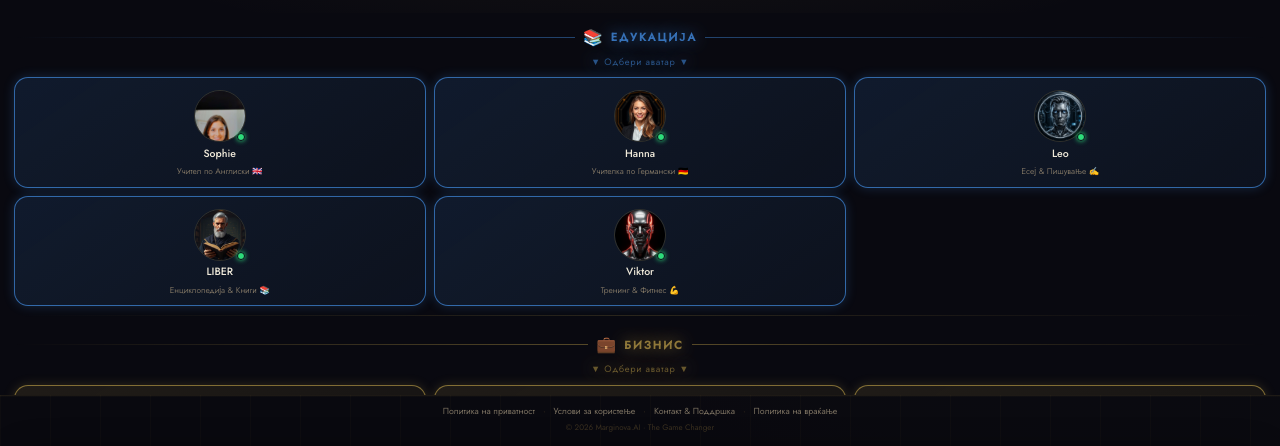
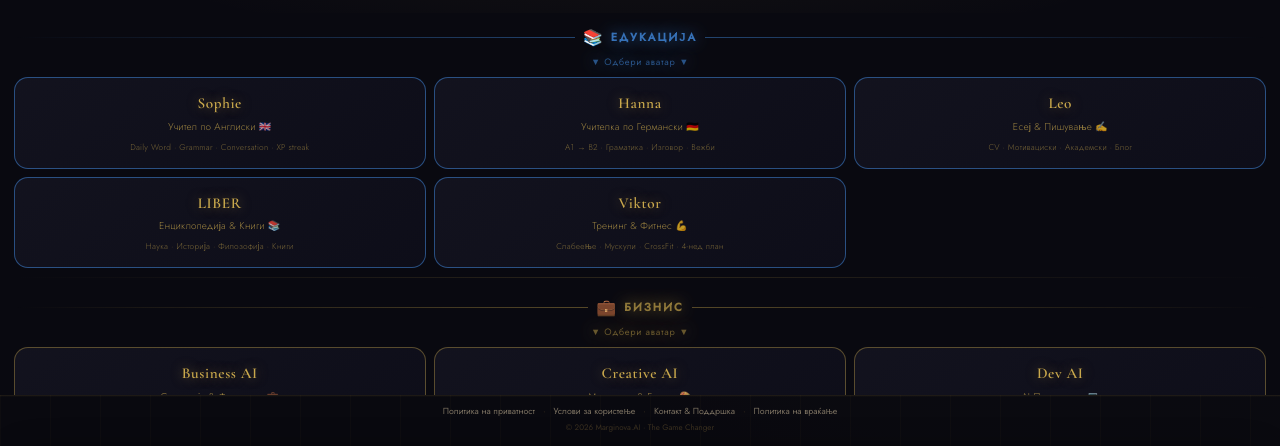
Before and after one commit to milenkovboris5-lgtm/marginova-ai-2, a plain HTML site: page index.html in a window 1280 px wide. Shown: the part 354-800 px from the top of the page. Drawn offline with nearby package versions, Linux system fonts and the light colour scheme.

Commit message:
Update index.html

```diff
--- a/index.html
+++ b/index.html
@@ -943,7 +943,7 @@ nav::after{
     .ag-card.edu:hover,.ag-card.edu.selected{border-color:#4a9eff;box-shadow:0 0 12px rgba(74,158,255,0.2);}
     .ag-card.health:hover,.ag-card.health.selected{border-color:#2ddc7a;box-shadow:0 0 12px rgba(45,220,122,0.2);}
     .ag-card.biz:hover,.ag-card.biz.selected{border-color:var(--gold);box-shadow:0 0 12px rgba(201,168,76,0.2);}
-    .ag-card{background:linear-gradient(145deg,rgba(19,19,31,0.95),rgba(14,14,26,0.9));border-radius:14px;padding:0.75rem 0.35rem 0.6rem;display:flex;flex-direction:column;align-items:center;gap:0.35rem;cursor:pointer;transition:border-color 0.2s,transform 0.15s,box-shadow 0.2s;text-align:center;animation:fadeUp 0.35s ease both;}
+    .ag-card{background:linear-gradient(145deg,rgba(19,19,31,0.97),rgba(14,14,26,0.95));border-radius:14px;padding:1rem 0.7rem 0.9rem;display:flex;flex-direction:column;align-items:center;justify-content:center;gap:0.45rem;cursor:pointer;transition:border-color 0.2s,transform 0.15s,box-shadow 0.2s;text-align:center;animation:fadeUp 0.35s ease both;min-height:90px;}
     @keyframes fadeUp{from{opacity:0;transform:translateY(8px);}to{opacity:1;transform:translateY(0);}}
     @keyframes pulse-edu{0%,100%{opacity:1;text-shadow:0 0 8px rgba(74,158,255,0.6);}50%{opacity:0.7;text-shadow:0 0 16px rgba(74,158,255,1);}}
     @keyframes pulse-health{0%,100%{opacity:1;text-shadow:0 0 8px rgba(45,220,122,0.6);}50%{opacity:0.7;text-shadow:0 0 16px rgba(45,220,122,1);}}
@@ -958,9 +958,14 @@ nav::after{
     .ag-img-wrap{position:relative;width:52px;height:52px;}
     .ag-img{width:52px;height:52px;border-radius:50%;object-fit:cover;border:1.5px solid var(--border);transition:border-color 0.2s,box-shadow 0.2s;}
     .ag-online{position:absolute;bottom:1px;right:1px;width:8px;height:8px;border-radius:50%;background:var(--green);border:1.5px solid var(--bg2);box-shadow:0 0 5px var(--green);}
-    .ag-name{font-size:0.66rem;font-weight:500;color:var(--text);line-height:1.2;}
-    .ag-role{font-size:0.52rem;color:var(--muted);line-height:1.3;}
-    .ag-tag{font-size:0.44rem;padding:1px 5px;border-radius:50px;font-weight:600;letter-spacing:0.06em;margin-top:1px;}
+    .ag-name{font-family:'Cormorant Garamond',serif;font-size:0.95rem;font-weight:600;color:var(--gold);line-height:1.2;letter-spacing:0.04em;text-shadow:0 0 12px rgba(201,168,76,0.5);}
+    .ag-role{font-size:0.62rem;color:rgba(201,168,76,0.75);line-height:1.4;font-family:'Jost',sans-serif;font-weight:300;letter-spacing:0.02em;}
+    .ag-tag{font-size:0.44rem;padding:1px 5px;border-radius:50px;font-weight:600;letter-spacing:0.06em;margin-top:2px;}
+    .ag-desc{font-size:0.52rem;color:rgba(201,168,76,0.55);line-height:1.4;letter-spacing:0.03em;font-family:'Jost',sans-serif;font-weight:300;margin-top:1px;}
+    .ag-card.edu{border:1.5px solid rgba(74,158,255,0.45);}
+    .ag-card.edu:hover,.ag-card.edu.selected{border-color:#4a9eff;box-shadow:0 0 14px rgba(74,158,255,0.25);}
+    .ag-card.biz{border:1.5px solid rgba(201,168,76,0.4);}
+    .ag-card.biz:hover,.ag-card.biz.selected{border-color:var(--gold);box-shadow:0 0 14px rgba(201,168,76,0.25);}
     .ag-free{background:rgba(45,220,122,0.12);color:var(--green);border:1px solid rgba(45,220,122,0.25);}
     .ag-pro{background:rgba(201,168,76,0.12);color:var(--gold);border:1px solid rgba(201,168,76,0.25);}
     .ag-divider{height:1px;margin:0.3rem 0.85rem;background:linear-gradient(90deg,transparent,var(--border),transparent);}
@@ -1021,27 +1026,36 @@ nav::after{
       </div>
       <div class="ag-grid">
 
-        <div class="ag-card edu" style="border:1.5px solid rgba(74,158,255,0.6) !important;background:linear-gradient(145deg,rgba(74,158,255,0.12),rgba(74,158,255,0.06)) !important;box-shadow:0 0 12px rgba(74,158,255,0.2);" id="item-sophie" onclick="selectAvatarGrid(this,'sophie','Sophie','avatar-sophie.png')" data-role-mk="English Teacher 🇬🇧" data-role-sr="English Teacher 🇬🇧" data-role-hr="English Teacher 🇬🇧" data-role-bs="English Teacher 🇬🇧" data-role-en="English Teacher 🇬🇧" data-role-sq="Mësuese Anglisht 🇬🇧" data-role-de="Englischlehrerin 🇬🇧" data-role-bg="Учителка по английски 🇬🇧">
-          <div class="ag-img-wrap"><img class="ag-img" src="avatar-sophie.png" alt=""/><div class="ag-online"></div></div>
-          <div class="ag-name">Sophie</div><div class="ag-role" id="role-sophie">English Teacher 🇬🇧</div>
+        <div class="ag-card edu" id="item-sophie" onclick="selectAvatarGrid(this,'sophie','Sophie','avatar-sophie.png')" data-role-mk="English Teacher 🇬🇧" data-role-sr="English Teacher 🇬🇧" data-role-hr="English Teacher 🇬🇧" data-role-bs="English Teacher 🇬🇧" data-role-en="English Teacher 🇬🇧" data-role-sq="Mësuese Anglisht 🇬🇧" data-role-de="Englischlehrerin 🇬🇧" data-role-bg="Учителка по английски 🇬🇧">
+          <div class="ag-name">Sophie</div>
+          <div class="ag-role" id="role-sophie">English Teacher 🇬🇧</div>
+          <div class="ag-desc">Daily Word · Grammar · Conversation · XP streak</div>
         </div>
-        <div class="ag-card edu" style="border:1.5px solid rgba(74,158,255,0.6) !important;background:linear-gradient(145deg,rgba(74,158,255,0.12),rgba(74,158,255,0.06)) !important;box-shadow:0 0 12px rgba(74,158,255,0.2);" id="item-hanna" onclick="selectAvatarGrid(this,'hanna','Hanna','avatar-hanna.png')" data-role-mk="Германски 🇩🇪" data-role-sr="Nemački 🇩🇪" data-role-hr="Njemački 🇩🇪" data-role-bs="Njemački 🇩🇪" data-role-en="Deutsch Teacher 🇩🇪" data-role-sq="Gjermanisht 🇩🇪" data-role-de="Deutsch Lehrerin 🇩🇪" data-role-bg="Немски 🇩🇪">
-          <div class="ag-img-wrap"><img class="ag-img" src="avatar-hanna.png" alt=""/><div class="ag-online"></div></div>
-          <div class="ag-name">Hanna</div><div class="ag-role" id="role-hanna">Германски 🇩🇪</div>
+
+        <div class="ag-card edu" id="item-hanna" onclick="selectAvatarGrid(this,'hanna','Hanna','avatar-hanna.png')" data-role-mk="Германски 🇩🇪" data-role-sr="Nemački 🇩🇪" data-role-hr="Njemački 🇩🇪" data-role-bs="Njemački 🇩🇪" data-role-en="Deutsch Teacher 🇩🇪" data-role-sq="Gjermanisht 🇩🇪" data-role-de="Deutsch Lehrerin 🇩🇪" data-role-bg="Немски 🇩🇪">
+          <div class="ag-name">Hanna</div>
+          <div class="ag-role" id="role-hanna">Германски 🇩🇪</div>
+          <div class="ag-desc">A1 → B2 · Граматика · Изговор · Вежби</div>
         </div>
-        <div class="ag-card edu" style="border:1.5px solid rgba(74,158,255,0.6) !important;background:linear-gradient(145deg,rgba(74,158,255,0.12),rgba(74,158,255,0.06)) !important;box-shadow:0 0 12px rgba(74,158,255,0.2);" id="item-leo" onclick="selectAvatarGrid(this,'leo','Leo','avatar-leo.png')" data-role-mk="Есеи & Пишување ✍️" data-role-sr="Eseji & Pisanje ✍️" data-role-hr="Eseji & Pisanje ✍️" data-role-bs="Eseji & Pisanje ✍️" data-role-en="Essay & Writing ✍️" data-role-sq="Ese & Shkrim ✍️" data-role-de="Essay & Schreiben ✍️" data-role-bg="Есета & Писане ✍️">
-          <div class="ag-img-wrap"><img class="ag-img" src="avatar-leo.png" alt=""/><div class="ag-online"></div></div>
-          <div class="ag-name">Leo</div><div class="ag-role" id="role-leo">Есеи & Пишување ✍️</div>
+
+        <div class="ag-card edu" id="item-leo" onclick="selectAvatarGrid(this,'leo','Leo','avatar-leo.png')" data-role-mk="Есеи & Пишување ✍️" data-role-sr="Eseji & Pisanje ✍️" data-role-hr="Eseji & Pisanje ✍️" data-role-bs="Eseji & Pisanje ✍️" data-role-en="Essay & Writing ✍️" data-role-sq="Ese & Shkrim ✍️" data-role-de="Essay & Schreiben ✍️" data-role-bg="Есета & Писане ✍️">
+          <div class="ag-name">Leo</div>
+          <div class="ag-role" id="role-leo">Есеи & Пишување ✍️</div>
+          <div class="ag-desc">CV · Мотивациски · Академски · Блог</div>
         </div>
 
-        <div class="ag-card edu" style="border:1.5px solid rgba(74,158,255,0.6) !important;background:linear-gradient(145deg,rgba(74,158,255,0.12),rgba(74,158,255,0.06)) !important;box-shadow:0 0 12px rgba(74,158,255,0.2);" id="item-liber" onclick="selectAvatarGrid(this,'liber','LIBER','avatar-liber.png')" data-role-mk="Енциклопедија 📚" data-role-sr="Enciklopedija 📚" data-role-hr="Enciklopedija 📚" data-role-bs="Enciklopedija 📚" data-role-en="Encyclopedia 📚" data-role-sq="Enciklopedi 📚" data-role-de="Enzyklopädie 📚" data-role-bg="Енциклопедия 📚">
-          <div class="ag-img-wrap"><img class="ag-img" src="avatar-liber.png" alt=""/><div class="ag-online"></div></div>
-          <div class="ag-name">LIBER</div><div class="ag-role" id="role-liber">Енциклопедија 📚</div>
+        <div class="ag-card edu" id="item-liber" onclick="selectAvatarGrid(this,'liber','LIBER','avatar-liber.png')" data-role-mk="Енциклопедија 📚" data-role-sr="Enciklopedija 📚" data-role-hr="Enciklopedija 📚" data-role-bs="Enciklopedija 📚" data-role-en="Encyclopedia 📚" data-role-sq="Enciklopedi 📚" data-role-de="Enzyklopädie 📚" data-role-bg="Енциклопедия 📚">
+          <div class="ag-name">LIBER</div>
+          <div class="ag-role" id="role-liber">Енциклопедија 📚</div>
+          <div class="ag-desc">Наука · Историја · Филозофија · Книги</div>
         </div>
-        <div class="ag-card edu" style="border:1.5px solid rgba(74,158,255,0.6) !important;background:linear-gradient(145deg,rgba(74,158,255,0.12),rgba(74,158,255,0.06)) !important;box-shadow:0 0 12px rgba(74,158,255,0.2);" id="item-fitness" onclick="selectAvatarGrid(this,'fitness','Viktor','avatar-viktor.png')" data-role-mk="Тренинг & Фитнес 💪" data-role-sr="Trening & Fitnes 💪" data-role-hr="Trening & Fitnes 💪" data-role-bs="Trening & Fitnes 💪" data-role-en="Training & Fitness 💪" data-role-sq="Stërvitje & Fitnes 💪" data-role-de="Training & Fitness 💪" data-role-bg="Тренировка & Фитнес 💪">
-          <div class="ag-img-wrap"><img class="ag-img" src="avatar-viktor.png" alt=""/><div class="ag-online"></div></div>
-          <div class="ag-name">Viktor</div><div class="ag-role" id="role-fitness">Тренинг & Фитнес 💪</div>
+
+        <div class="ag-card edu" id="item-fitness" onclick="selectAvatarGrid(this,'fitness','Viktor','avatar-viktor.png')" data-role-mk="Тренинг & Фитнес 💪" data-role-sr="Trening & Fitnes 💪" data-role-hr="Trening & Fitnes 💪" data-role-bs="Trening & Fitnes 💪" data-role-en="Training & Fitness 💪" data-role-sq="Stërvitje & Fitnes 💪" data-role-de="Training & Fitness 💪" data-role-bg="Тренировка & Фитнес 💪">
+          <div class="ag-name">Viktor</div>
+          <div class="ag-role" id="role-fitness">Тренинг & Фитнес 💪</div>
+          <div class="ag-desc">Слабеење · Мускули · CrossFit · 4-нед план</div>
         </div>
+
       </div>
     </div>
 
@@ -1059,44 +1073,58 @@ nav::after{
         <div id="ag-sub-biz" style="font-size:0.58rem;color:rgba(201,168,76,0.7);letter-spacing:0.08em;animation:pulse-biz 2s infinite;">▼ Одбери аватар ▼</div>
       </div>
       <div class="ag-grid">
-        <div class="ag-card biz" style="border:1.5px solid rgba(201,168,76,0.6) !important;background:linear-gradient(145deg,rgba(201,168,76,0.12),rgba(201,168,76,0.06)) !important;box-shadow:0 0 12px rgba(201,168,76,0.2);" id="item-businessai" onclick="selectAvatarGrid(this,'businessai','Business AI','avatar-businessai.png')" data-role-mk="Стратегија & Финансии 💼" data-role-sr="Strategija & Finansije 💼" data-role-hr="Strategija & Financije 💼" data-role-bs="Strategija & Finansije 💼" data-role-en="Strategy & Finance 💼" data-role-sq="Strategji & Financa 💼" data-role-de="Strategie & Finanzen 💼" data-role-bg="Стратегия & Финанси 💼">
-          <div class="ag-img-wrap"><img class="ag-img" src="avatar-businessai.png" alt=""/><div class="ag-online"></div></div>
-          <div class="ag-name">Business AI</div><div class="ag-role" id="role-businessai">Стратегија 💼</div>
+
+        <div class="ag-card biz" id="item-businessai" onclick="selectAvatarGrid(this,'businessai','Business AI','avatar-businessai.png')" data-role-mk="Стратегија & Финансии 💼" data-role-sr="Strategija & Finansije 💼" data-role-hr="Strategija & Financije 💼" data-role-bs="Strategija & Finansije 💼" data-role-en="Strategy & Finance 💼" data-role-sq="Strategji & Financa 💼" data-role-de="Strategie & Finanzen 💼" data-role-bg="Стратегия & Финанси 💼">
+          <div class="ag-name">Business AI</div>
+          <div class="ag-role" id="role-businessai">Стратегија & Финансии 💼</div>
+          <div class="ag-desc">Бизнис план · SWOT · Проекции · Раст</div>
           <div class="ag-tag ag-pro">PRO</div>
         </div>
-        <div class="ag-card biz" style="border:1.5px solid rgba(201,168,76,0.6) !important;background:linear-gradient(145deg,rgba(201,168,76,0.12),rgba(201,168,76,0.06)) !important;box-shadow:0 0 12px rgba(201,168,76,0.2);" id="item-creativeai" onclick="selectAvatarGrid(this,'creativeai','Creative AI','avatar-creativeai.png')" data-role-mk="Маркетинг & Бренд 🎨" data-role-sr="Marketing & Brend 🎨" data-role-hr="Marketing & Brand 🎨" data-role-bs="Marketing & Brand 🎨" data-role-en="Marketing & Branding 🎨" data-role-sq="Marketing & Brand 🎨" data-role-de="Marketing & Branding 🎨" data-role-bg="Маркетинг & Бранд 🎨">
-          <div class="ag-img-wrap"><img class="ag-img" src="avatar-creativeai.png" alt=""/><div class="ag-online"></div></div>
-          <div class="ag-name">Creative AI</div><div class="ag-role" id="role-creativeai">Маркетинг 🎨</div>
+
+        <div class="ag-card biz" id="item-creativeai" onclick="selectAvatarGrid(this,'creativeai','Creative AI','avatar-creativeai.png')" data-role-mk="Маркетинг & Бренд 🎨" data-role-sr="Marketing & Brend 🎨" data-role-hr="Marketing & Brand 🎨" data-role-bs="Marketing & Brand 🎨" data-role-en="Marketing & Branding 🎨" data-role-sq="Marketing & Brand 🎨" data-role-de="Marketing & Branding 🎨" data-role-bg="Маркетинг & Бранд 🎨">
+          <div class="ag-name">Creative AI</div>
+          <div class="ag-role" id="role-creativeai">Маркетинг & Бренд 🎨</div>
+          <div class="ag-desc">Copywriting · Реклами · FB/TikTok · Бренд</div>
           <div class="ag-tag ag-pro">PRO</div>
         </div>
-        <div class="ag-card biz" style="border:1.5px solid rgba(201,168,76,0.6) !important;background:linear-gradient(145deg,rgba(201,168,76,0.12),rgba(201,168,76,0.06)) !important;box-shadow:0 0 12px rgba(201,168,76,0.2);" id="item-developer" onclick="selectAvatarGrid(this,'developer','Dev AI','avatar-devai.png')" data-role-mk="AI Девелопер 💻" data-role-sr="AI Developer 💻" data-role-hr="AI Developer 💻" data-role-bs="AI Developer 💻" data-role-en="AI Developer 💻" data-role-sq="Zhvillues AI 💻" data-role-de="KI-Entwickler 💻" data-role-bg="AI Разработчик 💻">
-          <div class="ag-img-wrap"><img class="ag-img" src="avatar-devai.png" alt=""/><div class="ag-online"></div></div>
-          <div class="ag-name">Dev AI</div><div class="ag-role" id="role-developer">AI Developer 💻</div>
+
+        <div class="ag-card biz" id="item-developer" onclick="selectAvatarGrid(this,'developer','Dev AI','avatar-devai.png')" data-role-mk="AI Девелопер 💻" data-role-sr="AI Developer 💻" data-role-hr="AI Developer 💻" data-role-bs="AI Developer 💻" data-role-en="AI Developer 💻" data-role-sq="Zhvillues AI 💻" data-role-de="KI-Entwickler 💻" data-role-bg="AI Разработчик 💻">
+          <div class="ag-name">Dev AI</div>
+          <div class="ag-role" id="role-developer">AI Developer 💻</div>
+          <div class="ag-desc">Код · Дебаг · Архитектура · Frameworks</div>
           <div class="ag-tag ag-pro">PRO</div>
         </div>
-        <div class="ag-card biz" style="border:1.5px solid rgba(201,168,76,0.6) !important;background:linear-gradient(145deg,rgba(201,168,76,0.12),rgba(201,168,76,0.06)) !important;box-shadow:0 0 12px rgba(201,168,76,0.2);" id="item-eva" onclick="selectAvatarGrid(this,'eva','Eva','avatar-eva.png')" data-role-mk="EU Фондови 🇪🇺" data-role-sr="EU Fondovi 🇪🇺" data-role-hr="EU Fondovi 🇪🇺" data-role-bs="EU Fondovi 🇪🇺" data-role-en="EU Funds 🇪🇺" data-role-sq="Fondet BE 🇪🇺" data-role-de="EU-Fördermittel 🇪🇺" data-role-bg="ЕС Фондове 🇪🇺">
-          <div class="ag-img-wrap"><img class="ag-img" src="avatar-eva.png" alt=""/><div class="ag-online"></div></div>
-          <div class="ag-name">Eva</div><div class="ag-role" id="role-eva">EU Фондови 🇪🇺</div>
+
+        <div class="ag-card biz" id="item-eva" onclick="selectAvatarGrid(this,'eva','Eva','avatar-eva.png')" data-role-mk="EU Фондови 🇪🇺" data-role-sr="EU Fondovi 🇪🇺" data-role-hr="EU Fondovi 🇪🇺" data-role-bs="EU Fondovi 🇪🇺" data-role-en="EU Funds 🇪🇺" data-role-sq="Fondet BE 🇪🇺" data-role-de="EU-Fördermittel 🇪🇺" data-role-bg="ЕС Фондове 🇪🇺">
+          <div class="ag-name">Eva</div>
+          <div class="ag-role" id="role-eva">EU Фондови & Грантови 🇪🇺</div>
+          <div class="ag-desc">IPA · IPARD · World Bank · UNDP · USAID</div>
           <div class="ag-tag ag-pro">PRO</div>
         </div>
-        <div class="ag-card biz" style="border:1.5px solid rgba(201,168,76,0.6) !important;background:linear-gradient(145deg,rgba(201,168,76,0.12),rgba(201,168,76,0.06)) !important;box-shadow:0 0 12px rgba(201,168,76,0.2);" id="item-justinian" onclick="selectAvatarGrid(this,'justinian','Justinian','avatar-justinian.png')" data-role-mk="Правен Советник ⚖️" data-role-sr="Pravni Savetnik ⚖️" data-role-hr="Pravni Savjetnik ⚖️" data-role-bs="Pravni Savjetnik ⚖️" data-role-en="Legal Advisor ⚖️" data-role-sq="Këshilltar Ligjor ⚖️" data-role-de="Rechtsberater ⚖️" data-role-bg="Правен Съветник ⚖️">
-          <div class="ag-img-wrap"><img class="ag-img" src="avatar-justinian.png" alt=""/><div class="ag-online"></div></div>
-          <div class="ag-name">Justinian</div><div class="ag-role" id="role-justinian">Правен Советник ⚖️</div>
+
+        <div class="ag-card biz" id="item-justinian" onclick="selectAvatarGrid(this,'justinian','Justinian','avatar-justinian.png')" data-role-mk="Правен Советник ⚖️" data-role-sr="Pravni Savetnik ⚖️" data-role-hr="Pravni Savjetnik ⚖️" data-role-bs="Pravni Savjetnik ⚖️" data-role-en="Legal Advisor ⚖️" data-role-sq="Këshilltar Ligjor ⚖️" data-role-de="Rechtsberater ⚖️" data-role-bg="Правен Съветник ⚖️">
+          <div class="ag-name">Justinian</div>
+          <div class="ag-role" id="role-justinian">Правен Советник ⚖️</div>
+          <div class="ag-desc">Договори · Трудово · Граѓанско · GDPR</div>
           <div class="ag-tag ag-pro">PRO</div>
         </div>
-        <div class="ag-card biz" style="border:1.5px solid rgba(201,168,76,0.6) !important;background:linear-gradient(145deg,rgba(201,168,76,0.12),rgba(201,168,76,0.06)) !important;box-shadow:0 0 12px rgba(201,168,76,0.2);" id="item-dropshipper" onclick="selectAvatarGrid(this,'dropshipper','Drop AI','avatar-dropai.png')" data-role-mk="Dropshipping 🛒" data-role-sr="Dropshipping 🛒" data-role-hr="Dropshipping 🛒" data-role-bs="Dropshipping 🛒" data-role-en="Dropshipping 🛒" data-role-sq="Dropshipping 🛒" data-role-de="Dropshipping 🛒" data-role-bg="Дропшипинг 🛒">
-          <div class="ag-img-wrap"><img class="ag-img" src="avatar-dropai.png" alt=""/><div class="ag-online"></div></div>
-          <div class="ag-name">Drop AI</div><div class="ag-role" id="role-dropshipper">Dropshipping 🛒</div>
+
+        <div class="ag-card biz" id="item-dropshipper" onclick="selectAvatarGrid(this,'dropshipper','Drop AI','avatar-dropai.png')" data-role-mk="Dropshipping 🛒" data-role-sr="Dropshipping 🛒" data-role-hr="Dropshipping 🛒" data-role-bs="Dropshipping 🛒" data-role-en="Dropshipping 🛒" data-role-sq="Dropshipping 🛒" data-role-de="Dropshipping 🛒" data-role-bg="Дропшипинг 🛒">
+          <div class="ag-name">Drop AI</div>
+          <div class="ag-role" id="role-dropshipper">Dropshipping & E-commerce 🛒</div>
+          <div class="ag-desc">Top 10 · Добавувачи · Реклами · Скалирање</div>
           <div class="ag-tag ag-pro">PRO</div>
         </div>
 
+        <div class="ag-card biz" id="item-tenderai" onclick="selectAvatarGrid(this,'tenderai','Tender AI','avatar-tenderai.png')" data-role-mk="Тендери & Лицитации 📋" data-role-sr="Tenderi & Licitacije 📋" data-role-hr="Tenderi & Licitacije 📋" data-role-bs="Tenderi & Licitacije 📋" data-role-en="Tenders & Auctions 📋" data-role-sq="Tenderat & Ankandet 📋" data-role-de="Ausschreibungen & Auktionen 📋" data-role-bg="Търгове & Търгове 📋">
+          <div class="ag-name">Tender AI</div>
+          <div class="ag-role" id="role-tenderai">Тендери & Лицитации 📋</div>
+          <div class="ag-desc">EU · TED · Национални · Лизинг откуп</div>
+          <div class="ag-tag ag-pro">PRO</div>
+        </div>
+
       </div>
     </div>
-        <div class="ag-card biz" id="item-tenderai" onclick="selectAvatarGrid(this,'tenderai','Tender AI','avatar-tenderai.png')" style="border:1.5px solid rgba(201,168,76,0.5) !important;box-shadow:0 0 8px rgba(201,168,76,0.15);" data-role-mk="Тендери & Лицитации 📋" data-role-sr="Tenderi & Licitacije 📋" data-role-hr="Tenderi & Licitacije 📋" data-role-bs="Tenderi & Licitacije 📋" data-role-en="Tenders & Auctions 📋" data-role-sq="Tenderat & Ankandet 📋" data-role-de="Ausschreibungen & Auktionen 📋" data-role-bg="Търгове & Търгове 📋">
-          <div class="ag-img-wrap"><img class="ag-img" src="avatar-tenderai.png" alt="Tender AI"/><div class="ag-online"></div></div>
-          <div class="ag-name">Tender AI</div><div class="ag-role" id="role-tenderai">Тендери & Лицитации 📋</div>
-          <div class="ag-tag ag-pro">PRO</div>
-        </div>
 
     <div class="ag-bottom-pad"></div>
 
```
